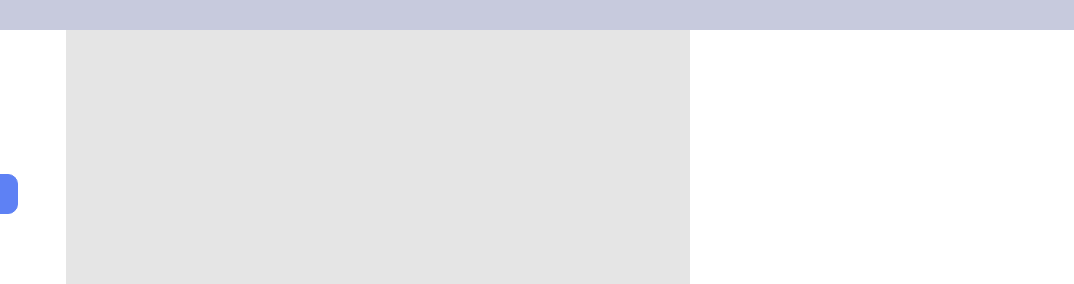
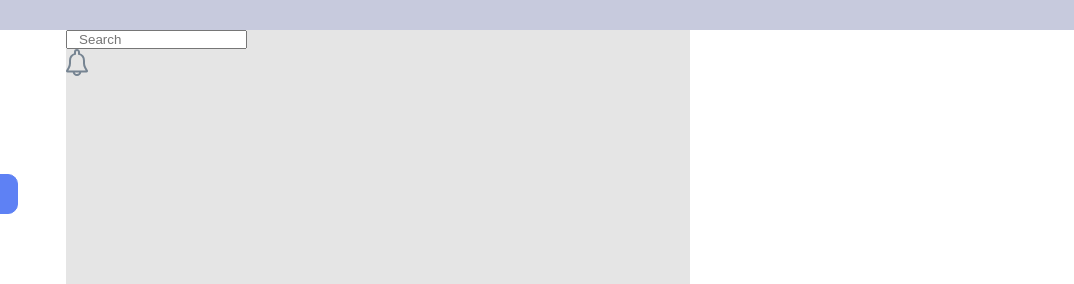
Before and after one commit to Yaasir024/Course-dashboard, a plain HTML site: page index.html in a window 1280 px wide. Shown: the top 284 px of the page, 206-1280 px from the left. Drawn offline with Linux system fonts and the light colour scheme.

```diff
--- a/index.html
+++ b/index.html
@@ -59,7 +59,17 @@
 
 
         </div>
-        <main class="main"></main>
+        <main class="main">
+            <div class="search-area">
+                <div class="search-box">
+                <input type="text" class="search-input" placeholder="   Search">
+                </div>
+
+                <img src="images/bell.svg" alt="" class="notification-bell">
+            </div>
+
+
+        </main>
         <div class="sidebar-right"></div>
 
 
```
